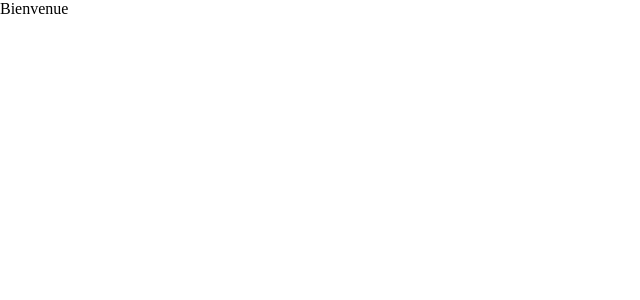
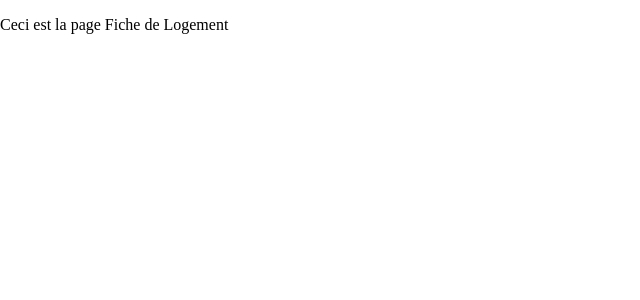
Before and after one commit to KixBo/Kasa, a React (Create React App) app: page /accommodationsheet in a window 1280 px wide. Shown: the top 300 px of the page, without its empty margins (0-640 px from the left). Built offline with nearby package versions, Linux system fonts and the light colour scheme.

Commit message:
Add Router
Creation of page components + Creation of the router component and configuration of routes + Import of the rooter into app.js

```diff
--- a/package.json
+++ b/package.json
@@ -35,5 +35,8 @@
       "last 1 firefox version",
       "last 1 safari version"
     ]
+  },
+  "devDependencies": {
+    "sass": "^1.81.0"
   }
 }
--- a/src/App.js
+++ b/src/App.js
@@ -1,7 +1,12 @@
-import './styles/App.scss';
+import "./styles/App.scss";
+import AppRooter from "./components/Router";
 
 function App() {
-  return <div>Bienvenue</div>;
+  return (
+    <div>
+      <AppRooter />
+    </div>
+  );
 }
 
 export default App;
--- /dev/null
+++ b/src/components/Router.js
@@ -0,0 +1,20 @@
+import { BrowserRouter as Router, Routes, Route } from "react-router-dom";
+import Home from "../pages/Home";
+import About from "../pages/About";
+import AccommodationSheet from "../pages/AccommodationSheet";
+import NotFound from "../pages/NotFound";
+
+function AppRouter() {
+  return (
+    <Router>
+      <Routes>
+        <Route path="/" element={<Home />} />
+        <Route path="/about" element={<About />} />
+        <Route path="/accommodationsheet" element={<AccommodationSheet />} />
+        <Route path="*" element={<NotFound />} />
+      </Routes>
+    </Router>
+  );
+}
+
+export default AppRouter;
--- /dev/null
+++ b/src/pages/About.js
@@ -0,0 +1,11 @@
+import React from "react";
+
+function About() {
+  return (
+    <div>
+      <p>Ceci est la page A Propos</p>
+    </div>
+  );
+}
+
+export default About;
--- /dev/null
+++ b/src/pages/AccommodationSheet.js
@@ -0,0 +1,11 @@
+import React from "react";
+
+function AccommodationSheet() {
+  return (
+    <div>
+      <p>Ceci est la page Fiche de Logement</p>
+    </div>
+  );
+}
+
+export default AccommodationSheet;
--- /dev/null
+++ b/src/pages/Home.js
@@ -0,0 +1,11 @@
+import React from "react";
+
+function Home() {
+  return (
+    <div>
+      <p>Ceci est la page d'Accueil</p>
+    </div>
+  );
+}
+
+export default Home;
--- /dev/null
+++ b/src/pages/NotFound.js
@@ -0,0 +1,11 @@
+import React from "react";
+
+function NotFound() {
+  return (
+    <div>
+      <p>Ceci est la page 404 Not Found</p>
+    </div>
+  );
+}
+
+export default NotFound;
```
Also changed, not shown: src/index.js (+5 -5 lines), 1 other file (tests, documents, lock files or other folders).
